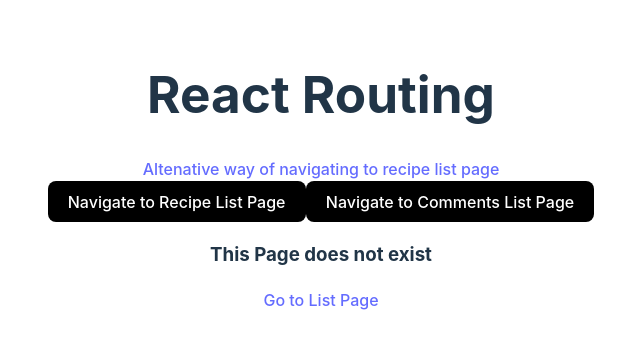
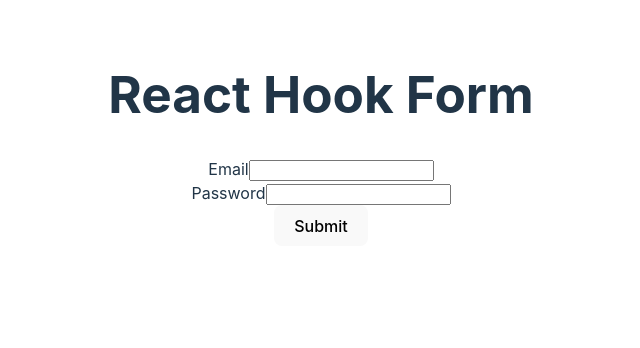
Before and after one commit to Njiraini23/React-Router, a React (Vite) app: page /react-hook-form in a window 1280 px wide. Shown: the top 348 px of the page, without its empty margins (319-959 px from the left). Built offline with nearby package versions, Linux system fonts and the light colour scheme.

Commit message:
Working with React Hook Forms

```diff
--- a/package.json
+++ b/package.json
@@ -12,6 +12,7 @@
   "dependencies": {
     "react": "^18.3.1",
     "react-dom": "^18.3.1",
+    "react-hook-form": "^7.53.1",
     "react-router-dom": "^6.27.0"
   },
   "devDependencies": {
--- a/src/App.jsx
+++ b/src/App.jsx
@@ -5,6 +5,7 @@
 import { Link, useNavigate, useRoutes } from 'react-router-dom';
 import NotFoundPage from './pages/not-found';
 import Layout from './components/layout';
+import ReactFormExamplePage from './pages/react-hook-form-example';
 
 function CustomRoutes(){
   const element = useRoutes([
@@ -24,6 +25,10 @@
     {
       path : "*",
       element : <NotFoundPage/>
+    },
+    {
+      path : '/react-hook-form',
+      element : <ReactFormExamplePage />
     }
   ]);
   return element
@@ -34,7 +39,7 @@
   const navigate = useNavigate();
   return (
     <div>
-      <h1>React Routing</h1>
+      {/* <h1>React Routing</h1>
       <div>
         <Link to={'/recipe-list'}>
         Altenative way of navigating to recipe list page
--- a/src/pages/react-hook-form-example/index.jsx
+++ b/src/pages/react-hook-form-example/index.jsx
@@ -1,9 +1,60 @@
+import { useForm } from "react-hook-form"
 
 
 function ReactFormExamplePage() {
+
+  const {
+    register,
+    handleSubmit,
+    formState : {errors},
+    reset
+  } = useForm();
+
+  function onSubmitForm(formData){
+    console.log(formData);
+
+    reset();
+  }
+
   return (
     <div>
       <h1>React Hook Form</h1>
+      <form onSubmit={handleSubmit(onSubmitForm)} >
+        <div>
+          <label>Email</label>
+          <input {...register('email', {
+            required: true
+          })}
+          name='email'
+          type="email"
+          />
+          {
+            errors.email && errors.email.type === 'required' ?
+            <p style={{color : 'red', fontWeight : 'bolder', margin : '20px'}}>Email is required</p> : null
+          }
+        </div>
+        <div>
+          <label>Password</label>
+          <input {...register('password', {
+            required: true,
+            minLength: 6,
+          })}
+          name='password'
+          type="password"
+          />
+          {
+            errors.password && errors.password.type === 'required' ? (
+            <p style={{color : 'red', fontWeight : 'bolder', margin : '20px'}}>password is required</p>
+            ) : null }
+            {
+              errors.password && errors.password.type ==='minLength' ?
+              <p style={{color : 'red', fontWeight : 'bolder', margin : '20px'}}>
+               Password should be at least 6 characters. Please verify the password you entered
+                </p> : null
+            }
+        </div>
+        <button type="submit" >Submit</button>
+      </form>
     </div>
   )
 }
```
Also changed, not shown: 1 other file (tests, documents, lock files or other folders).
